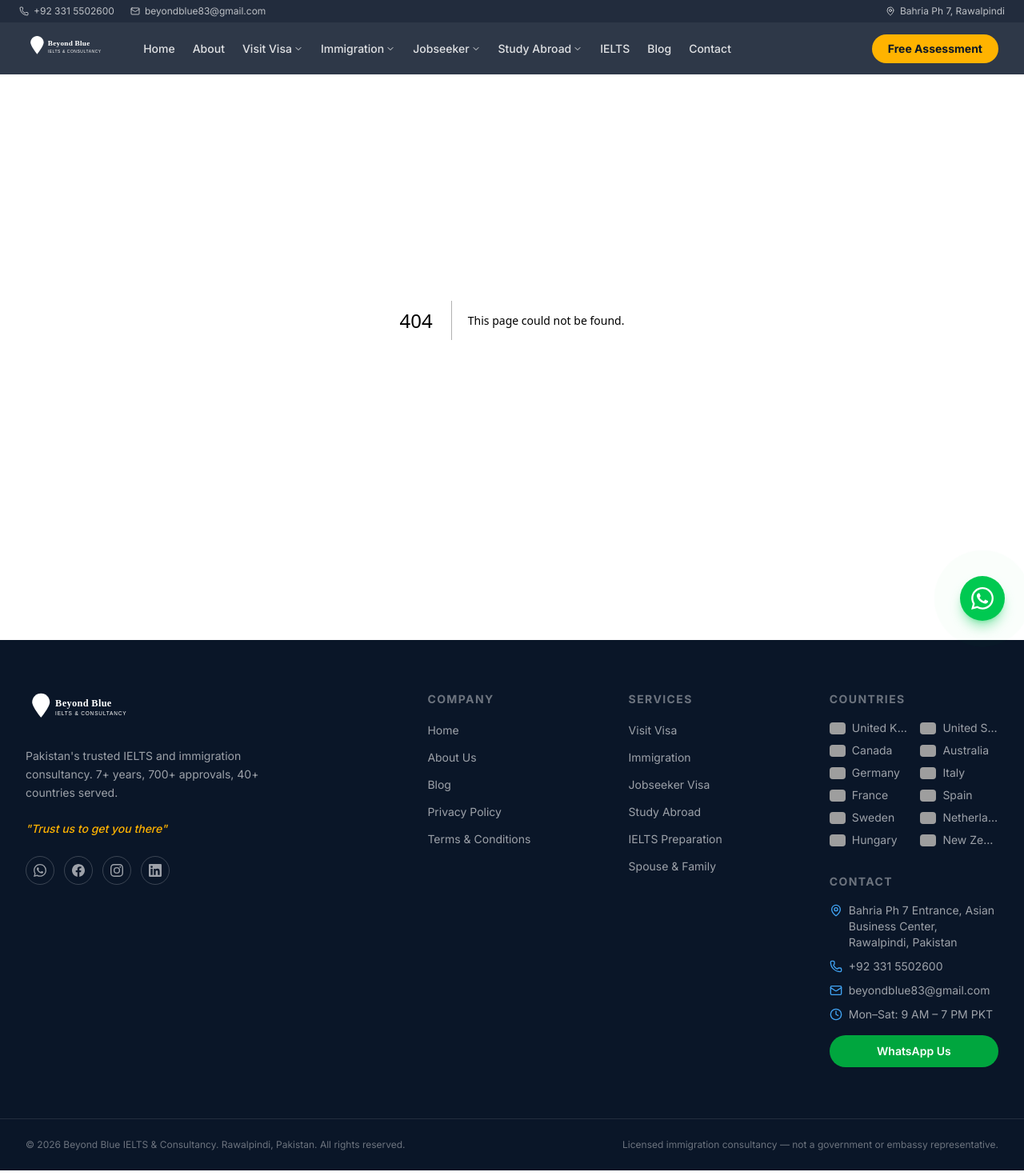
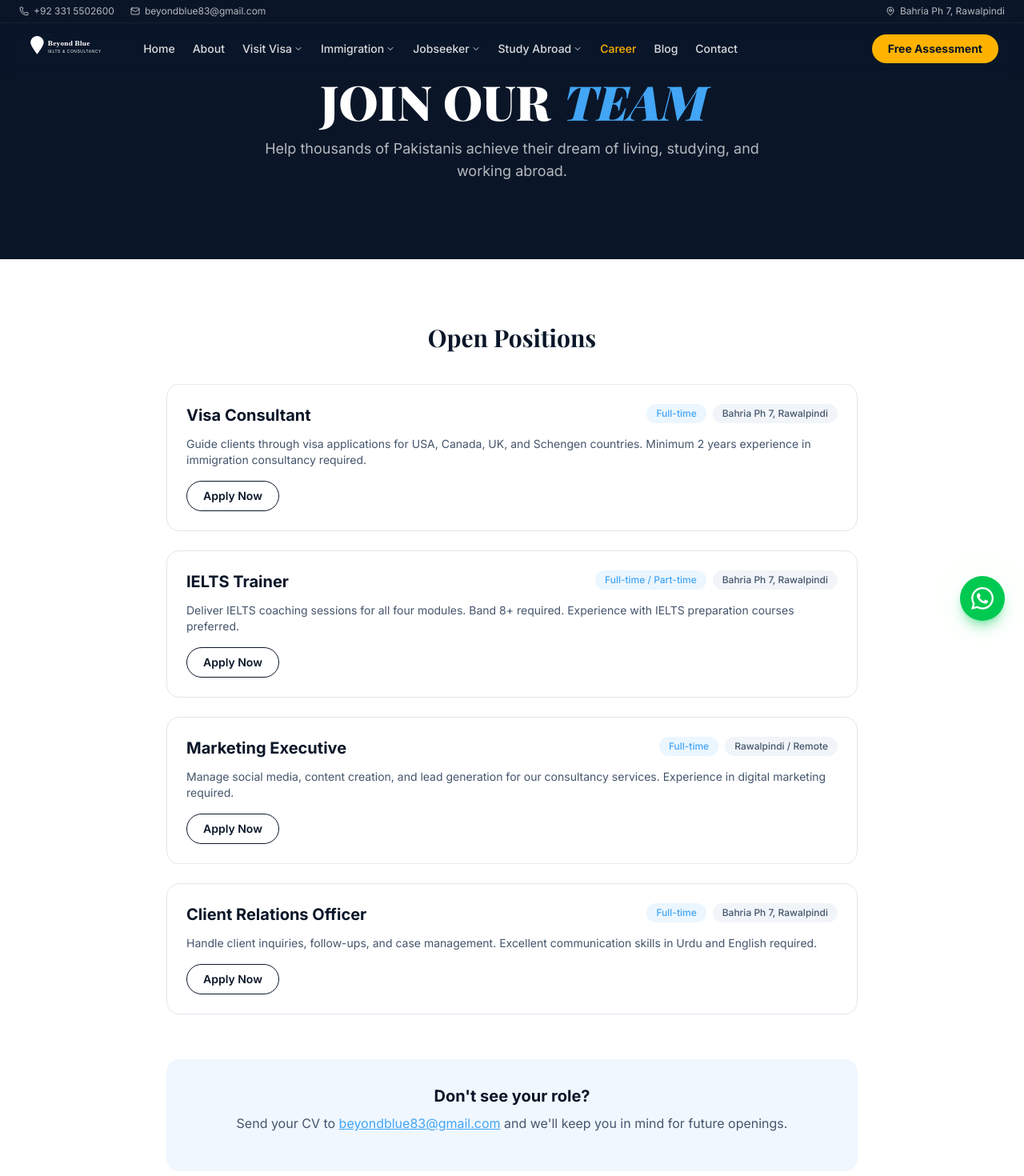
Before and after one commit to Bilalabbasid/Beyondblue, a Next.js app: page /career in a window 1280 px wide. Before the commit this address had no page. Shown: the top 1470 px of the page at 80% size. Built offline with nearby package versions, Linux system fonts and the light colour scheme; grey boxes are pictures that could not be loaded.

Commit message:
Navbar: replace IELTS with Career; add /career page with job listings

```diff
--- /dev/null
+++ b/src/app/career/page.tsx
@@ -0,0 +1,92 @@
+import type { Metadata } from "next";
+
+export const metadata: Metadata = {
+  title: "Careers | Beyond Blue IELTS & Consultancy",
+  description:
+    "Join the Beyond Blue team. We're looking for passionate consultants, IELTS trainers, and visa specialists to help Pakistanis reach the world.",
+};
+
+export default function CareerPage() {
+  return (
+    <main className="min-h-screen bg-white">
+      {/* Hero */}
+      <section className="bg-brand-navy py-24 px-4 text-center">
+        <h1 className="font-display font-black text-white text-4xl sm:text-6xl uppercase mb-4">
+          Join Our <span className="text-brand-sky italic">Team</span>
+        </h1>
+        <p className="text-white/70 text-lg max-w-2xl mx-auto">
+          Help thousands of Pakistanis achieve their dream of living, studying, and working abroad.
+        </p>
+      </section>
+
+      {/* Open Positions */}
+      <section className="py-20 px-4 max-w-4xl mx-auto">
+        <h2 className="font-display font-bold text-brand-navy text-3xl mb-10 text-center">Open Positions</h2>
+
+        <div className="space-y-6">
+          {[
+            {
+              title: "Visa Consultant",
+              type: "Full-time",
+              location: "Bahria Ph 7, Rawalpindi",
+              desc: "Guide clients through visa applications for USA, Canada, UK, and Schengen countries. Minimum 2 years experience in immigration consultancy required.",
+            },
+            {
+              title: "IELTS Trainer",
+              type: "Full-time / Part-time",
+              location: "Bahria Ph 7, Rawalpindi",
+              desc: "Deliver IELTS coaching sessions for all four modules. Band 8+ required. Experience with IELTS preparation courses preferred.",
+            },
+            {
+              title: "Marketing Executive",
+              type: "Full-time",
+              location: "Rawalpindi / Remote",
+              desc: "Manage social media, content creation, and lead generation for our consultancy services. Experience in digital marketing required.",
+            },
+            {
+              title: "Client Relations Officer",
+              type: "Full-time",
+              location: "Bahria Ph 7, Rawalpindi",
+              desc: "Handle client inquiries, follow-ups, and case management. Excellent communication skills in Urdu and English required.",
+            },
+          ].map((job) => (
+            <div
+              key={job.title}
+              className="border border-slate-200 rounded-2xl p-6 hover:border-brand-sky hover:shadow-md transition-all"
+            >
+              <div className="flex flex-wrap items-start justify-between gap-3 mb-3">
+                <h3 className="font-bold text-brand-navy text-xl">{job.title}</h3>
+                <div className="flex gap-2">
+                  <span className="text-xs bg-brand-sky/10 text-brand-sky font-medium px-3 py-1 rounded-full">
+                    {job.type}
+                  </span>
+                  <span className="text-xs bg-slate-100 text-slate-600 font-medium px-3 py-1 rounded-full">
+                    {job.location}
+                  </span>
+                </div>
+              </div>
+              <p className="text-slate-600 text-sm mb-4">{job.desc}</p>
+              <a
+                href="mailto:beyondblue83@gmail.com?subject=Application: ${job.title}"
+                className="inline-block text-sm font-semibold text-brand-navy border border-brand-navy rounded-full px-5 py-2 hover:bg-brand-navy hover:text-white transition-colors"
+              >
+                Apply Now
+              </a>
+            </div>
+          ))}
+        </div>
+
+        <div className="mt-14 bg-brand-bg-light rounded-2xl p-8 text-center">
+          <h3 className="font-bold text-brand-navy text-xl mb-2">Don&apos;t see your role?</h3>
+          <p className="text-slate-600 mb-4">
+            Send your CV to{" "}
+            <a href="mailto:beyondblue83@gmail.com" className="text-brand-sky underline">
+              beyondblue83@gmail.com
+            </a>{" "}
+            and we&apos;ll keep you in mind for future openings.
+          </p>
+        </div>
+      </section>
+    </main>
+  );
+}
--- a/src/components/layout/Navbar.tsx
+++ b/src/components/layout/Navbar.tsx
@@ -51,7 +51,7 @@ const NAV_LINKS = [
       { label: "Hungary Study Visa", href: "/countries/hungary" },
     ],
   },
-  { label: "IELTS", href: "/ielts" },
+  { label: "Career", href: "/career" },
   { label: "Blog", href: "/blog" },
   { label: "Contact", href: "/contact" },
 ];
```
Also changed, not shown: 1 other file (tests, documents, lock files or other folders).
